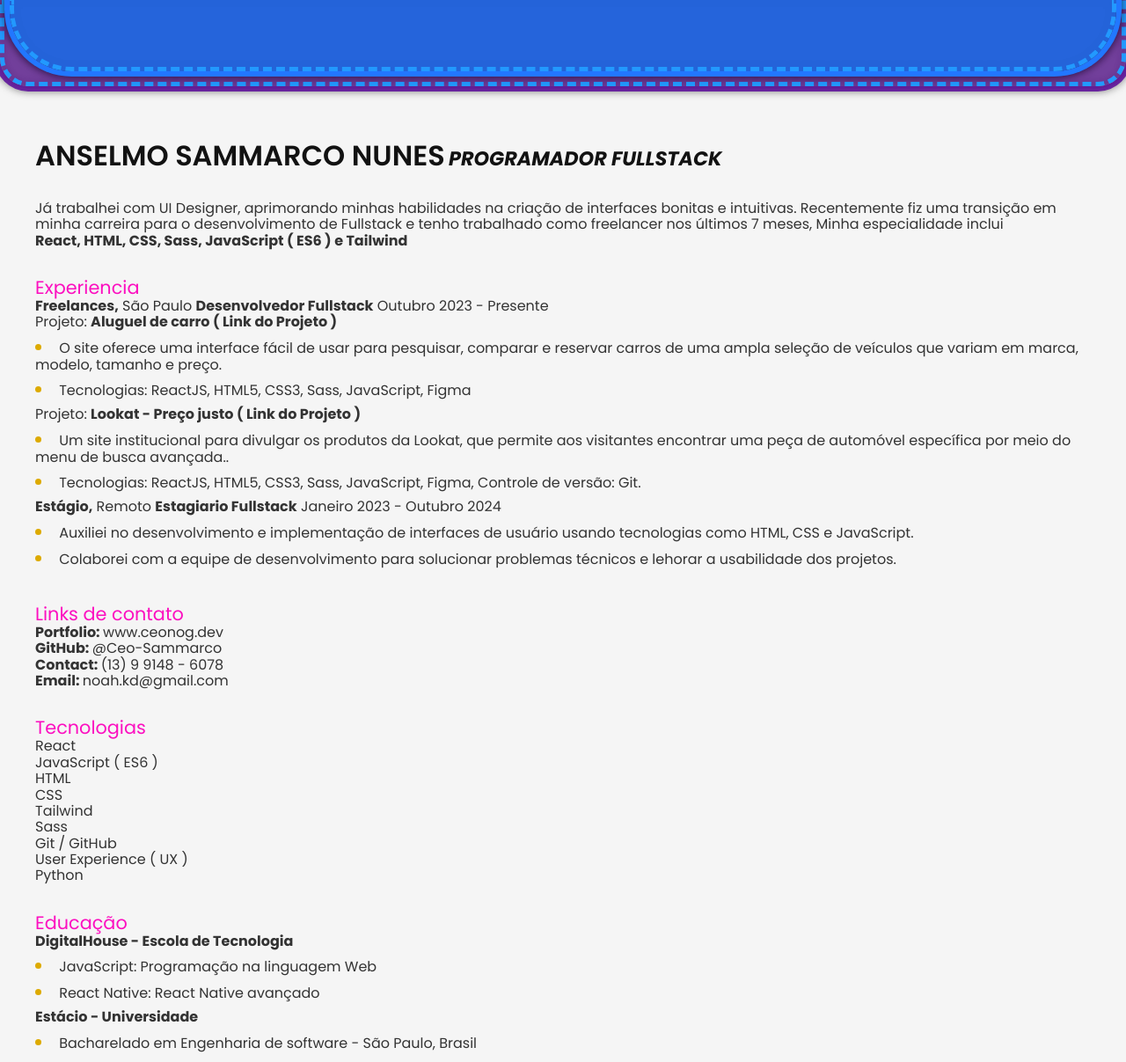
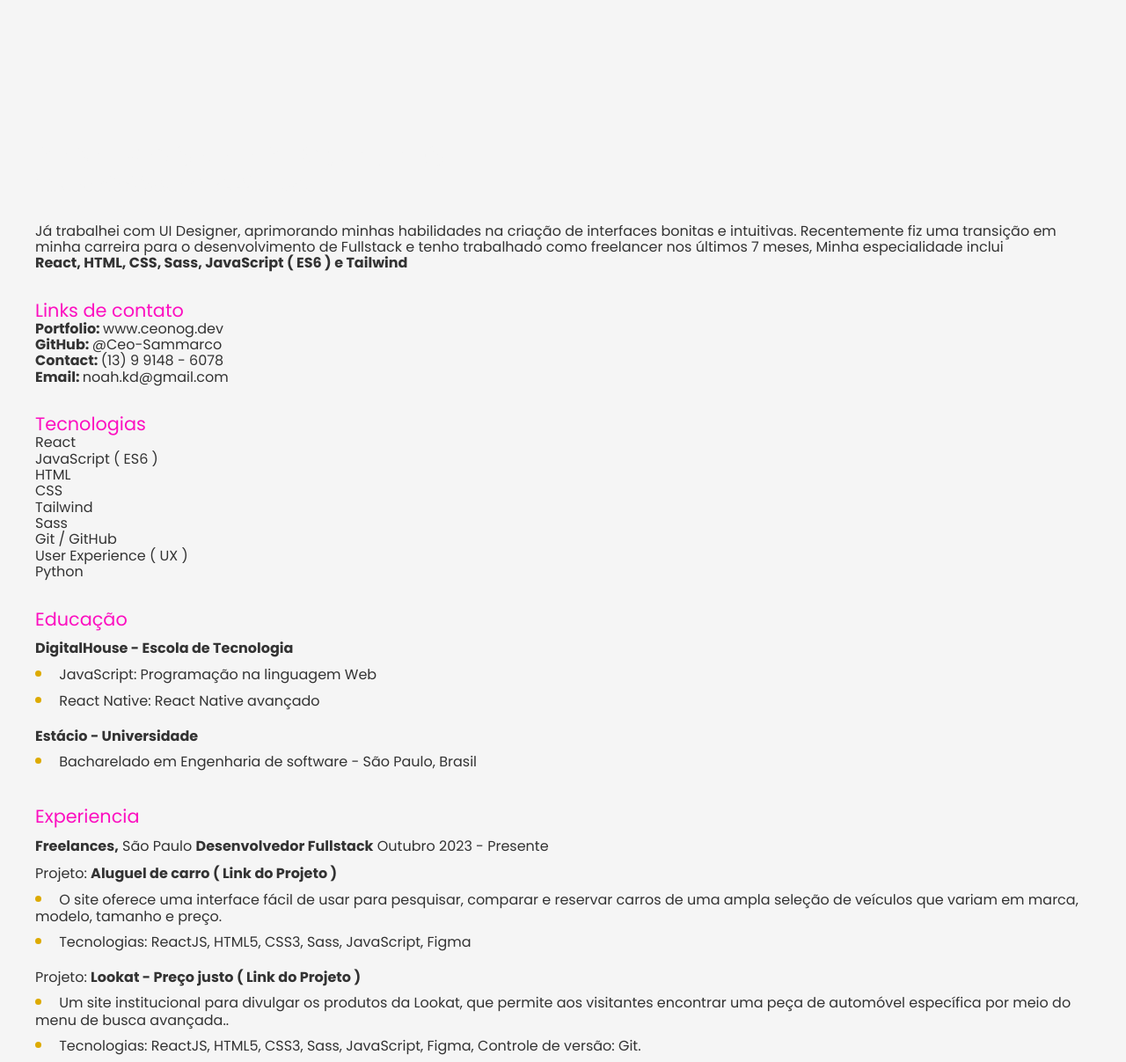
Before and after one commit to c-book/curriculo, a plain HTML site: page index.html in a window 1280 px wide. Shown: the top 1207 px of the page at 88% size. Drawn offline with Linux system fonts and the light colour scheme.

Commit message:
@Ceo-Sammarco - Tue 16 Apr 2024

```diff
--- a/index.html
+++ b/index.html
@@ -352,16 +352,18 @@
             gap: 1rem;
          }
          nome {
+            display: block;
             font-size: 2em;
             font-weight: 600;
-            color: #121212;
+            color: var(--nome-color);
             text-transform: uppercase;
          }
          titulo {
+            display: block;
             font-size: 1.4em;
             font-weight: bold;
             font-style: italic;
-            color: #121212;
+            color: var(--titulo-color);
             text-transform: uppercase;
          }
 
@@ -374,39 +376,13 @@
          subtitulo {
             display: block;
             font-size: 1.3em;
-            color: #fc0fc0;
+            color: var(--subtitulo-color);
          }
 
 
 
-         /* == [ experiencias ] */
-         experiencias {
-            display: flex;
-            flex-direction: column;
-            padding: 1em 0;
-         }
-
-
-
-         /* == [ contato ] */
-         contato {
-            display: flex;
-            flex-direction: column;
-            padding: 1em 0;
-         }
-
-
-
-         /* == [ tecnologias ] */
-         tecnologias {
-            display: flex;
-            flex-direction: column;
-            padding: 1em 0;
-         }
-
-
-
-         /* == [ formação ] */
+         /* == [ sections ] */
+         experiencias, contato, tecnologias,
          formacao {
             display: flex;
             flex-direction: column;
@@ -415,28 +391,55 @@
 
 
 
+         /* == [ experiencias ] */
+         experiencias {
+            gap: .8rem;
+         }
+
+
+
+         /* == [ contato ] */
+         contato {
+         }
+
+
+
+         /* == [ tecnologias ] */
+         tecnologias {
+         }
+
+
+
+         /* == [ formação ] */
+         formacao {
+            gap: .8rem;
+         }
+
+
+
          @media ( prefers-color-scheme: light ) {
             :root {
                --homepage-color: #f5f5f5;
                --homepage-text-color: #333;
+
+               --nome-color: #f5f5f5;
+               --titulo-color: #f5f5f5;
+               --subtitulo-color: #fc0fc0
             }
          }
          @media ( prefers-color-scheme: dark ) {
             :root {
                --homepage-color: #212329;
                --homepage-text-color: #bbb;
+
+               --nome-color: #ccc;
+               --titulo-color: #f5f5f5;
+               --subtitulo-color: #fc0fc0;
             }
          }
       </style>
    </head>
    <body>
-      <appbar>
-         <appbar-body>
-            <appbar-brand></appbar-brand>
-            <t1></t1>
-            <appbar-options></appbar-options>
-         </appbar-body>
-      </appbar>
 
       <main>
 
@@ -460,6 +463,68 @@
                </strong>
             </description>
          </sobre>
+
+         <contato>
+            <subtitulo>Links de contato</subtitulo>
+
+            <txt>
+               <strong>Portfolio: </strong>
+               <t>www.ceonog.dev</t>
+            </txt>
+            <txt>
+               <strong>GitHub: </strong>
+               <t>@Ceo-Sammarco</t>
+            </txt>
+            <txt>
+               <strong>Contact: </strong>
+               <t>(13) 9 9148 - 6078</t>
+            </txt>
+            <txt>
+               <strong>Email: </strong>
+               <t>noah.kd@gmail.com</t>
+            </txt>
+         </contato>
+
+         <tecnologias>
+            <subtitulo>Tecnologias</subtitulo>
+
+            <t>React </t>
+            <t>JavaScript ( ES6 )</t>
+            <t>HTML </t>
+            <t>CSS</t>
+            <t>Tailwind</t>
+            <t>Sass</t>
+            <t>Git / GitHub</t>
+            <t>User Experience ( UX )</t>
+            <t>Python</t>
+         </tecnologias>
+
+         <formacao>
+            <subtitulo>Educação</subtitulo>
+
+            <educacao>
+               <strong>
+                  DigitalHouse - Escola de Tecnologia
+               </strong>
+               <li>
+                  JavaScript: Programação na
+                  linguagem Web
+               </li>
+               <li>
+                  React Native: React Native avançado
+               </li>
+            </educacao>
+
+            <educacao>
+               <strong>
+                  Estácio - Universidade
+               </strong>
+               <li>
+                  Bacharelado em Engenharia de software -
+                  São Paulo, Brasil
+               </li>
+            </educacao>
+         </formacao>
 
          <experiencias>
             <subtitulo>Experiencia</subtitulo>
@@ -523,74 +588,11 @@
                </li>
                <li>
                   Colaborei com a equipe de desenvolvimento
-                  para solucionar problemas técnicos e lehorar a
+                  para solucionar problemas técnicos e melhorar a
                   usabilidade dos projetos.
                </li>
             </experiencia>
          </experiencias>
-
-         <contato>
-            <subtitulo>Links de contato</subtitulo>
-
-            <txt>
-               <strong>Portfolio: </strong>
-               <t>www.ceonog.dev</t>
-            </txt>
-            <txt>
-               <strong>GitHub: </strong>
-               <t>@Ceo-Sammarco</t>
-            </txt>
-            <txt>
-               <strong>Contact: </strong>
-               <t>(13) 9 9148 - 6078</t>
-            </txt>
-            <txt>
-               <strong>Email: </strong>
-               <t>noah.kd@gmail.com</t>
-            </txt>
-         </contato>
-
-         <tecnologias>
-            <subtitulo>Tecnologias</subtitulo>
-
-            <t>React </t>
-            <t>JavaScript ( ES6 )</t>
-            <t>HTML </t>
-            <t>CSS</t>
-            <t>Tailwind</t>
-            <t>Sass</t>
-            <t>Git / GitHub</t>
-            <t>User Experience ( UX )</t>
-            <t>Python</t>
-         </tecnologias>
-
-         <formacao>
-            <subtitulo>Educação</subtitulo>
-
-            <educacao>
-               <strong>
-                  DigitalHouse - Escola de Tecnologia
-               </strong>
-               <li>
-                  JavaScript: Programação na
-                  linguagem Web
-               </li>
-               <li>
-                  React Native: React Native avançado
-               </li>
-            </educacao>
-
-            <educacao>
-               <strong>
-                  Estácio - Universidade
-               </strong>
-               <li>
-                  Bacharelado em Engenharia de software -
-                  São Paulo, Brasil
-               </li>
-            </educacao>
-         </formacao>
-
       </main>
 
       <script>
```
